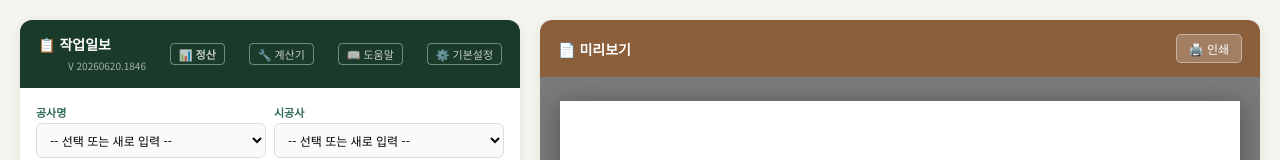
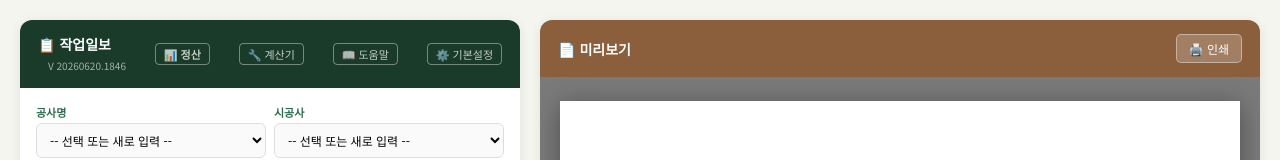
Before and after one commit to hp22000150-ai/work-daily-report, a website: page index.html in a window 1280 px wide. Shown: the top 160 px of the page. Drawn offline with Linux system fonts and the light colour scheme.

Commit message:
Move version text left (margin-left 30px -> 10px)

```diff
--- a/index.html
+++ b/index.html
@@ -135,7 +135,7 @@
   <!-- 입력 패널 -->
   <div class="input-panel">
     <div class="input-panel-header" style="display:flex;justify-content:space-between;align-items:center;">
-      <span>📋 작업일보<br><span style="font-size:10px;font-weight:400;opacity:0.6;margin-left:30px;">V 20260620.1846</span></span>
+      <span>📋 작업일보<br><span style="font-size:10px;font-weight:400;opacity:0.6;margin-left:10px;">V 20260620.1846</span></span>
 <a href="report.html" style="color:rgba(255,255,255,0.75);font-size:11px;text-decoration:none;border:1px solid rgba(255,255,255,0.4);border-radius:4px;padding:2px 8px;margin-left:4px;">📊 정산</a>
       <button onclick="openCalc()" style="color:rgba(255,255,255,0.75);font-size:11px;background:none;border:1px solid rgba(255,255,255,0.4);border-radius:4px;padding:2px 8px;margin-left:4px;cursor:pointer;font-family:'Noto Sans KR',sans-serif;">🔧 계산기</button>
       <button onclick="openHelp()" style="color:rgba(255,255,255,0.75);font-size:11px;background:none;border:1px solid rgba(255,255,255,0.4);border-radius:4px;padding:2px 8px;margin-left:4px;cursor:pointer;font-family:'Noto Sans KR',sans-serif;">📖 도움말</button>
```
